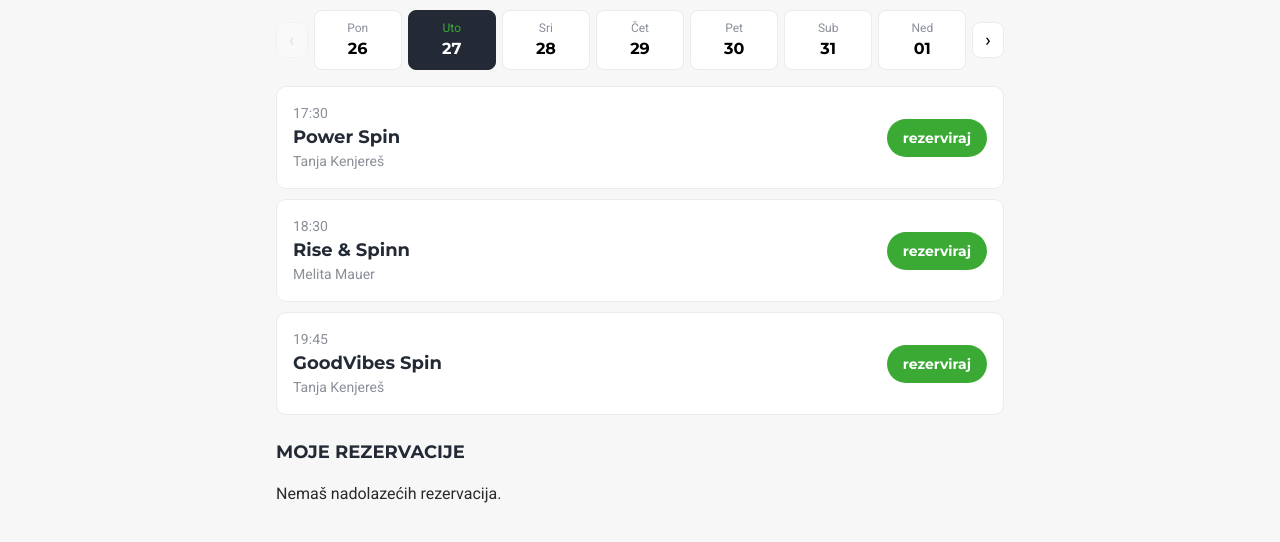
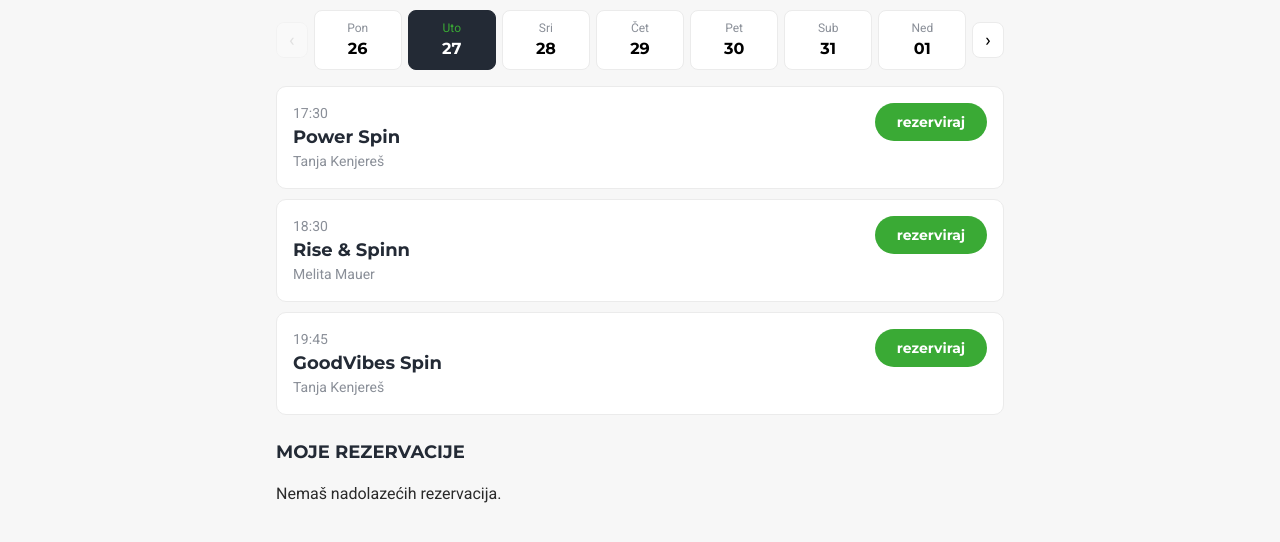
Before and after one commit to dodai092/tockica-booking-prototype, a website with bundled scripts: page prototype/schedule.html in a window 1280 px wide. Shown: the part 94-636 px from the top of the page. Built offline with nearby package versions, Linux system fonts and the light colour scheme.

Commit message:
Keep the class card button fixed when the bike panel opens
Co-Authored-By: Claude Sonnet 5.5 <noreply@anthropic.com>

```diff
--- a/prototype/styles.css
+++ b/prototype/styles.css
@@ -272,3 +272,6 @@ h2 { font-size: 18px; color: var(--dark); margin: 24px 0 8px; text-transform: up
 .demo-panel h2 { margin-top: 16px; }
 
 .card .btn.cancel { margin: 8px 8px 0 0; }
+
+/* Keep the status button in place and the same width when the bike panel opens. */
+.card > .btn { align-self: start; min-width: 112px; margin-left: 0; }
```
